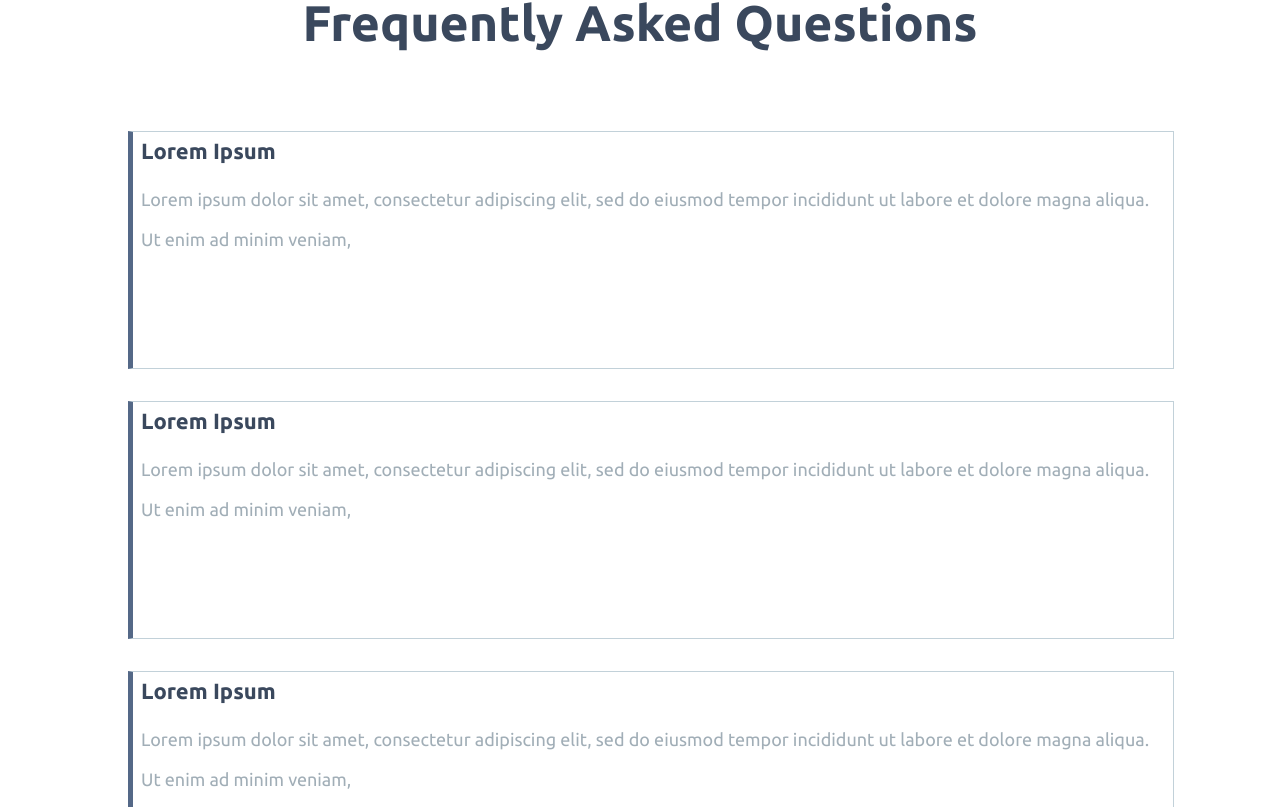
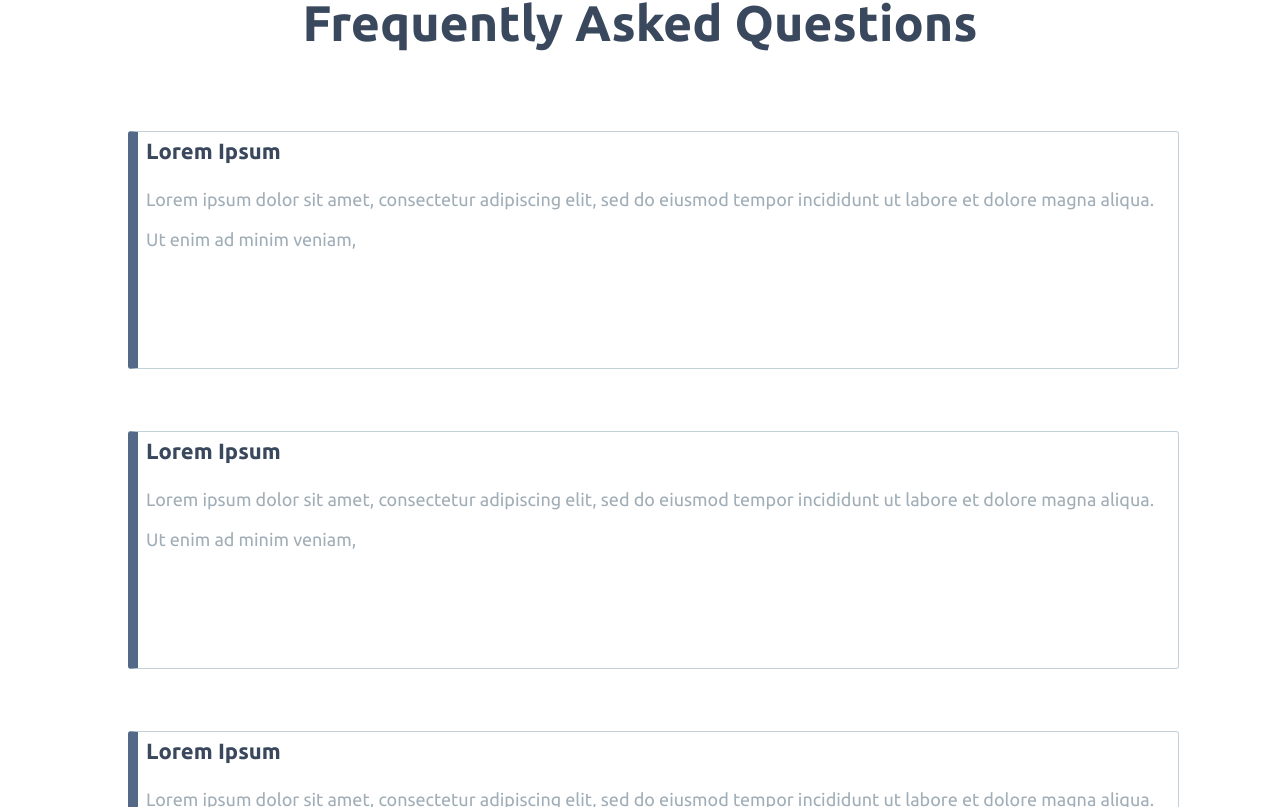
Before and after one commit to Catatek/feedforwardmarketing, a React (Create React App) app: page /about in a window 1280 px wide. Shown: the part 3313-4120 px from the top of the page. Built offline with nearby package versions, Linux system fonts and the light colour scheme; some icons are missing.

Commit message:
Styling.

```diff
--- a/src/components/shared/FAQ.jsx
+++ b/src/components/shared/FAQ.jsx
@@ -5,10 +5,10 @@ import { Column, Text, Subtitle } from "../../theme/index";
 const Wrapper = styled.div`
   width: 80%;
   display: grid;
-  grid-gap: 50px;
+  grid-gap: 80px;
   height: 100%;
   margin: 5em auto;
-  grid-template-columns: repeat(auto-fit, minmax(525px, 1fr));
+  grid-template-columns: repeat(auto-fit, minmax(500px, 1fr));
   grid-auto-rows: 220px;
 `;
 
@@ -23,7 +23,8 @@ const StyledBox = styled(Column)`
   height: 100%;
   padding: 0.5em;
   border: 1px solid #c2d1d9;
-  border-left: 5px solid #546887;
+  border-left: 10px solid #546887;
+  border-radius: 3px;
 `;
 
 const StyledColumn = styled(Column)`
```
